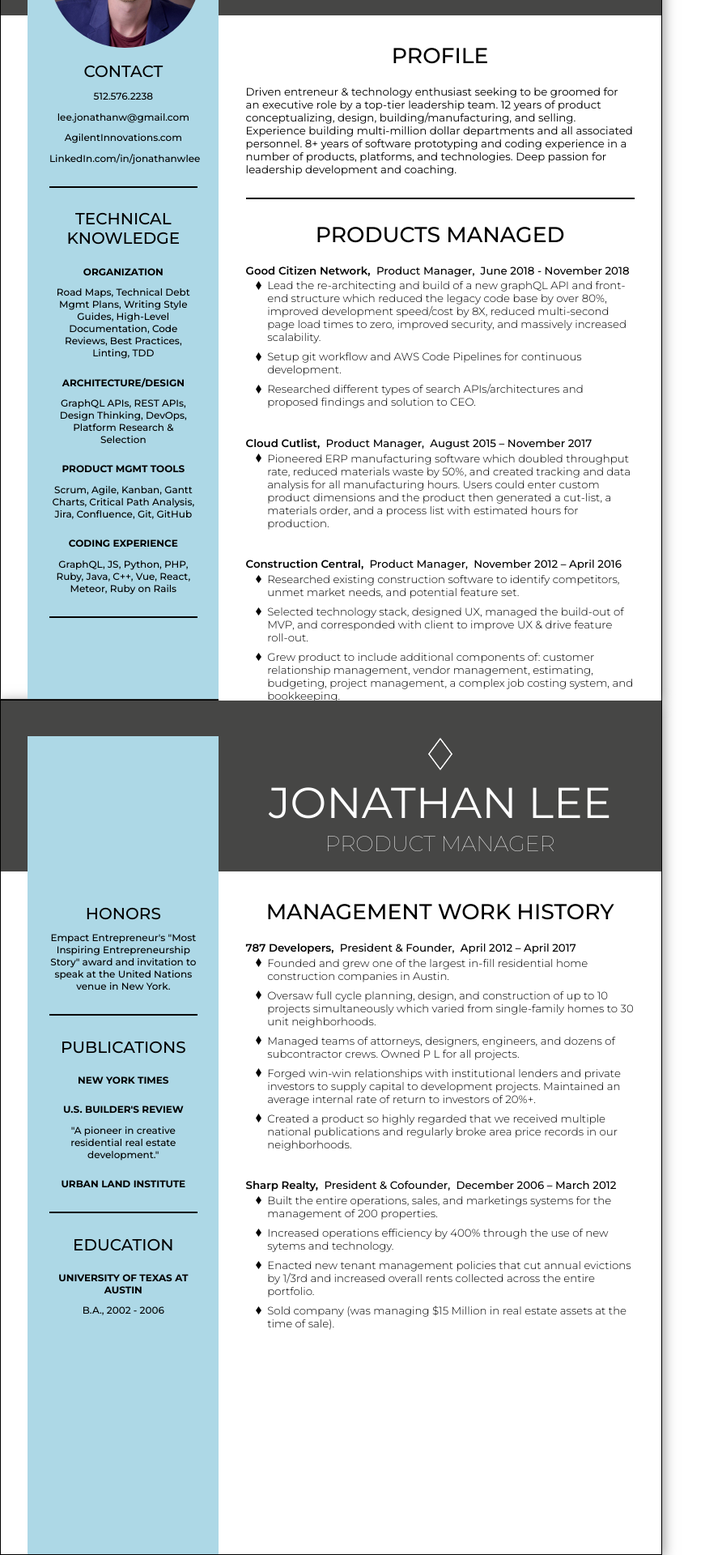
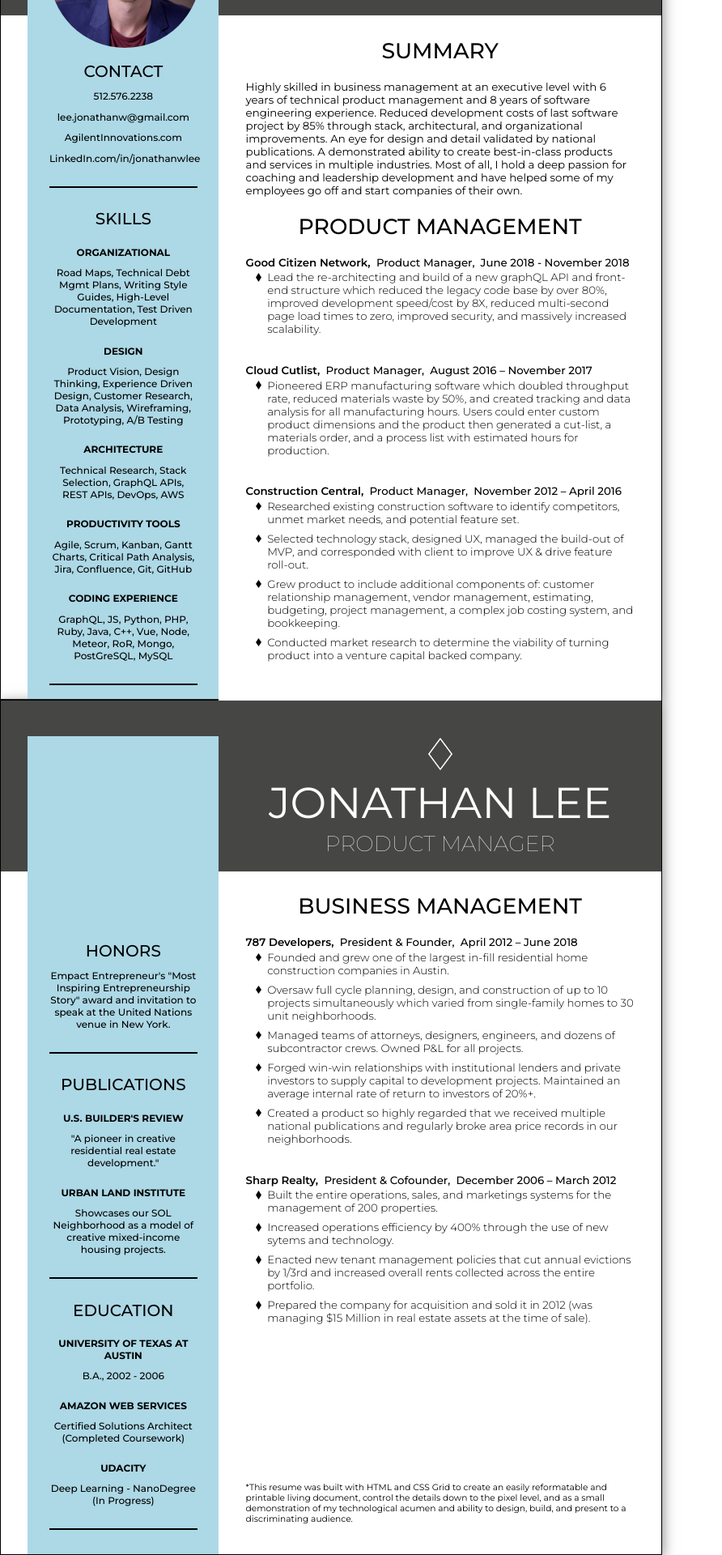
Before and after one commit to jonathan1028/ai-website, a Vue app: page /#/resume in a window 1280 px wide. Shown: the part 193-2113 px from the top of the page at 81% size, without its empty margins (0-892 px from the left). Built offline with nearby package versions, Linux system fonts and the light colour scheme.

Commit message:
Fine tuning

```diff
--- a/src/components/Resume.vue
+++ b/src/components/Resume.vue
@@ -38,32 +38,32 @@
         <div class="section-break"></div>
         <div class="section">
           <div class="section-title">
-            Technical Knowledge
+            Skills
           </div>
-          <div class="subsection">Organization</div>
-          <div class="item">Road Maps, Technical Debt Mgmt Plans, Writing Style Guides, High-Level Documentation, Code Reviews, Best Practices, Linting, TDD  </div>
-          <div class="subsection">Architecture/Design</div>
-          <div class="item">GraphQL APIs, REST APIs, Design Thinking, DevOps, Platform Research &amp; Selection</div>
-          <div class="subsection">Product Mgmt Tools</div>
-          <div class="item">Scrum, Agile, Kanban, Gantt Charts, Critical Path Analysis, Jira, Confluence, Git, GitHub</div>
+          <div class="subsection">Organizational</div>
+          <div class="item">Road Maps, Technical Debt Mgmt Plans, Writing Style Guides, High-Level Documentation, Test Driven Development</div>
+          <div class="subsection">Design</div>
+          <div class="item">Product Vision, Design Thinking, Experience Driven Design, Customer Research, Data Analysis, Wireframing, Prototyping, A/B Testing</div>
+          <div class="subsection">Architecture</div>
+          <div class="item">Technical Research, Stack Selection, GraphQL APIs, REST APIs, DevOps, AWS</div>
+          <div class="subsection">Productivity Tools</div>
+          <div class="item">Agile, Scrum, Kanban, Gantt Charts, Critical Path Analysis, Jira, Confluence, Git, GitHub</div>
           <div class="subsection">Coding Experience</div>
-          <div class="item">GraphQL, JS, Python, PHP, Ruby, Java, C++, Vue, React, Meteor, Ruby on Rails</div>
+          <!-- <div class="item">Numerous Languages, Frameworks, and Databases -->
+          <div class="item">GraphQL, JS, Python, PHP, Ruby, Java, C++, Vue, Node, Meteor, RoR, Mongo, PostGreSQL, MySQL</div>
         </div>
         <div class="section-break"></div>
       </div>
       <div class="right-column">
         <div class="section">
-          <div class="section-title">Profile</div>
+          <div class="section-title">Summary</div>
           <div class="profile-text">
-            Driven entreneur &amp; technology enthusiast seeking to be groomed for an executive role by a top-tier leadership team. 12 years of product conceptualizing, design, building/manufacturing, and selling.
-            Experience building multi-million dollar departments and all associated personnel.
-            8+ years of software prototyping and coding experience in a number of products, platforms, and technologies.
-            Deep passion for leadership development and coaching.
+            Highly skilled in business management at an executive level with 6 years of technical product management and 8 years of software engineering experience. Reduced development costs of last software project by 85% through stack, architectural, and organizational improvements. An eye for design and detail validated by national publications.  A demonstrated ability to create best-in-class products and services in multiple industries. Most of all, I hold a deep passion for coaching and leadership development and have helped some of my employees go off and start companies of their own.
           </div>
         </div>
         <div class="section-break"></div>
         <div class="section">
-          <div class="section-title">Products Managed</div>
+          <div class="section-title">Product Management</div>
           <div class="job">
             <div class="job-header">
               <div class="company">Good Citizen Network, &nbsp;</div>
@@ -73,17 +73,17 @@
             <div class="job-experience">
               <img class="diamond-small" src="../assets/diamond2.svg">
               <div class="experience">Lead the re-architecting and build of a new graphQL API and front-end structure which reduced the legacy code base by over 80%, improved development speed/cost by 8X, reduced multi-second page load times to zero, improved security, and massively increased scalability. </div>
-              <img class="diamond-small" src="../assets/diamond2.svg">
+              <!-- <img class="diamond-small" src="../assets/diamond2.svg">
               <div class="experience">Setup git workflow and AWS Code Pipelines for continuous development.</div>
               <img class="diamond-small" src="../assets/diamond2.svg">
-              <div class="experience">Researched different types of search APIs/architectures and proposed findings and solution to CEO.</div>
+              <div class="experience">Researched scalable search APIs/architectures and proposed findings and solution to CEO.</div> -->
             </div>
           </div>
           <div class="job">
             <div class="job-header">
               <div class="company">Cloud Cutlist, &nbsp;</div>
               <div class="position">Product Manager, &nbsp;</div>
-              <div class="time">August 2015 – November 2017</div>
+              <div class="time">August 2016 – November 2017</div>
             </div>
             <div class="job-experience">
               <img class="diamond-small" src="../assets/diamond2.svg">
@@ -107,6 +107,19 @@
               <div class="experience">Conducted market research to determine the viability of turning product into a venture capital backed company.</div>
             </div>
           </div>
+          <!-- <div class="job">
+            <div class="job-header">
+              <div class="company">Elevation Cabinetry, &nbsp;</div>
+              <div class="position">Product Manager, &nbsp;</div>
+              <div class="time">August 2015 – November 2017</div>
+            </div>
+            <div class="job-experience">
+              <img class="diamond-small" src="../assets/diamond2.svg">
+              <div class="experience">Designed, protytped, experimented, and conducted tests for a modularized custom cabinet product.</div>
+              <img class="diamond-small" src="../assets/diamond2.svg">
+              <div class="experience">Set-up all manufacturing processes to bring the product to life and maintained a continuous improvement manufacturing and product development life cycle.</div>
+            </div>
+          </div> -->
         </div>
       </div>
     </div>
@@ -146,10 +159,10 @@
           <div class="section-title">
             Publications
           </div>
-          <div class="subsection">New York Times</div>
           <div class="subsection">U.S. Builder's Review</div>
           <div class="item">"A pioneer in creative residential real estate development."</div>
           <div class="subsection">Urban Land Institute</div>
+          <div class="item">Showcases our SOL Neighborhood as a model of creative mixed-income housing projects.</div>
         </div>
         <div class="section-break"></div>
         <div class="section">
@@ -158,16 +171,21 @@
           </div>
           <div class="subsection">University of Texas at Austin</div>
           <div class="item">B.A., 2002 - 2006</div>
+          <div class="subsection">Amazon Web Services</div>
+          <div class="item">Certified Solutions Architect (Completed Coursework)</div>
+          <div class="subsection">Udacity</div>
+          <div class="item">Deep Learning - NanoDegree (In Progress)</div>
         </div>
+        <div class="section-break"></div>
       </div>
       <div class="right-column">
         <div class="section">
-          <div class="section-title">Management Work History</div>
+          <div class="section-title">Business Management</div>
           <div class="job">
             <div class="job-header">
               <div class="company">787 Developers, &nbsp;</div>
               <div class="position">President &amp; Founder, &nbsp;</div>
-              <div class="time">April 2012 – April 2017</div>
+              <div class="time">April 2012 – June 2018</div>
             </div>
             <div class="job-experience">
               <!-- <svg src="../assets/diamond2.svg"></svg> -->
@@ -184,7 +202,7 @@
               <img class="diamond-small" src="../assets/diamond2.svg">
               <div class="experience">Oversaw full cycle planning, design, and construction of up to 10 projects simultaneously which varied from single-family homes to 30 unit neighborhoods.</div>
               <img class="diamond-small" src="../assets/diamond2.svg">
-              <div class="experience">Managed teams of attorneys, designers, engineers, and dozens of subcontractor crews. Owned P&nbsp;L for all projects.</div>
+              <div class="experience">Managed teams of attorneys, designers, engineers, and dozens of subcontractor crews. Owned P&amp;L for all projects.</div>
               <img class="diamond-small" src="../assets/diamond2.svg">
               <div class="experience">Forged win-win relationships with institutional lenders and private investors to supply capital to development projects. Maintained an average internal rate of return to investors of 20%+.</div>
               <img class="diamond-small" src="../assets/diamond2.svg">
@@ -205,8 +223,11 @@
               <img class="diamond-small" src="../assets/diamond2.svg">
               <div class="experience">Enacted new tenant management policies that cut annual evictions by 1/3rd and increased overall rents collected across the entire portfolio.</div>
               <img class="diamond-small" src="../assets/diamond2.svg">
-              <div class="experience">Sold company (was managing $15 Million in real estate assets at the time of sale).</div>
+              <div class="experience">Prepared the company for acquisition and sold it in 2012 (was managing $15 Million in real estate assets at the time of sale).</div>
             </div>
+          </div>
+          <div class="footer">
+            *This resume was built with HTML and CSS Grid to create an easily reformatable and printable living document, control the details down to the pixel level, and as a small demonstration of my technological acumen and ability to design, build, and present to a discriminating audience.
           </div>
         </div>
       </div>
@@ -218,7 +239,7 @@
 export default {
   name: 'Resume',
   created () {
-    alert('This resume is displayed via a dynamic template that I built with HTML and CSS Grid to create an easily printable live document and as a small demonstration of my technological acument and ability to design, prototype, and present to a discriminating audience.')
+    // alert('This resueate an easilogical acudiscriminating audience.')
   }
 }
 </script>
@@ -306,7 +327,7 @@ export default {
         margin-bottom: 10pt;
       }
       .page2-offset {
-        margin-top: 140pt;
+        margin-top: 175pt;
       }
       .section {
         color: black;
@@ -336,7 +357,7 @@ export default {
       grid-area: right-column;
       background-color: white;
       color: black;
-      padding: 25pt 25pt;
+      padding: 20pt 25pt;
       .section {
         .section-title {
           font-size: 20pt;
@@ -350,8 +371,8 @@ export default {
         }
       }
       .section-break {
-        border: 0.15vh solid black;
-        margin: 20pt 0pt;
+        // border: 0.15vh solid black;
+        margin: 15pt 0pt;
       }
       .job {
         font-size: 10pt;
@@ -393,6 +414,11 @@ export default {
     .diamond-small {
       margin-top: 2pt;
     }
+    .footer {
+      background-color: white;
+      margin-top: 140pt;
+      font-size: 8pt;
+    }
   }
 }
 }
```
